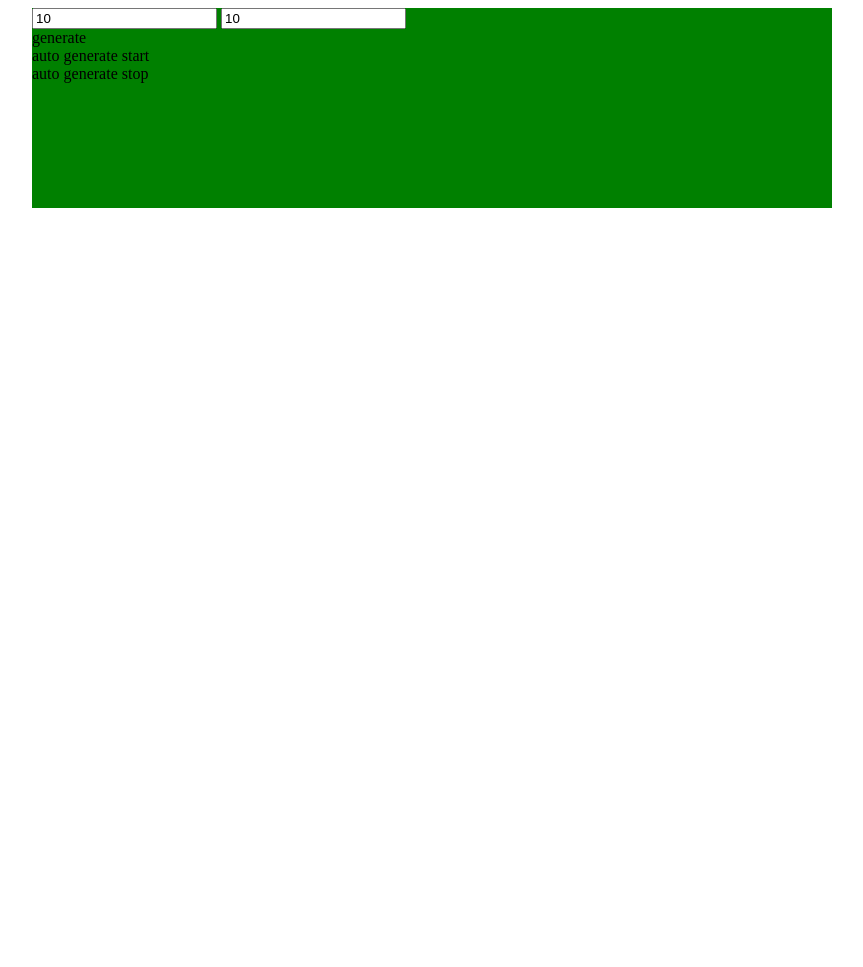
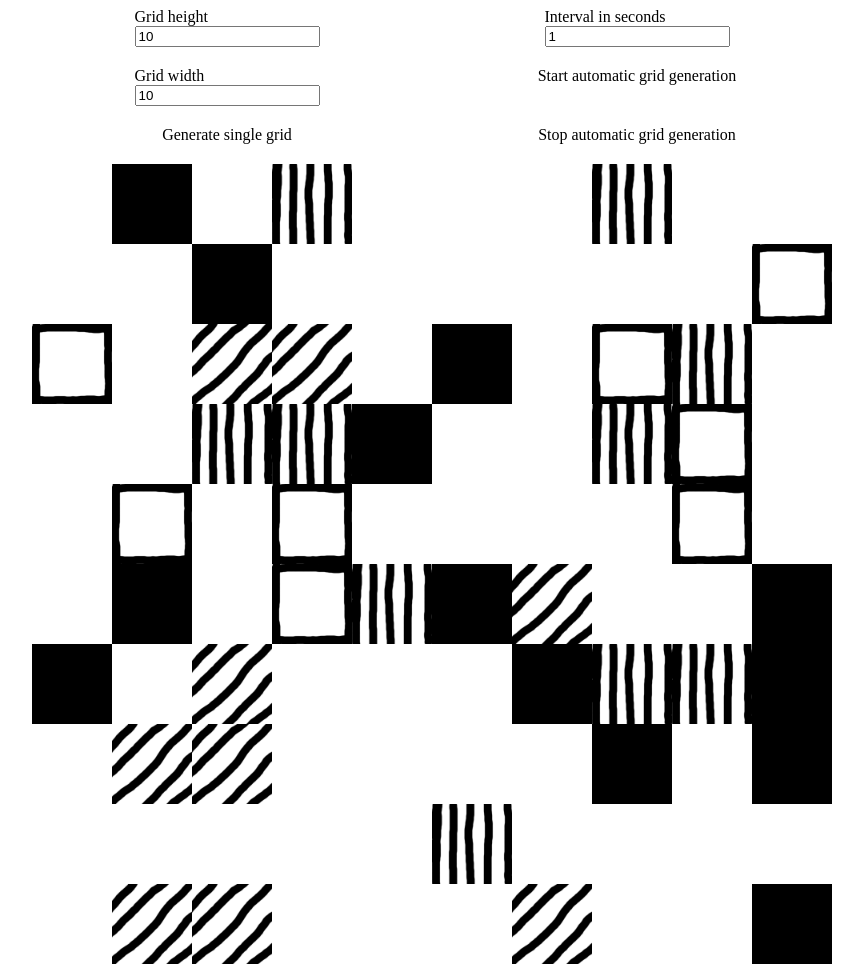
Before and after one commit to dmills-webdev/art-generator, a plain HTML site: page index.html in a window 1280 px wide. Shown: the whole page, without its empty margins (208-1071 px from the left). Drawn offline with Linux system fonts and the light colour scheme.

Commit message:
Style controls box

```diff
--- a/index.html
+++ b/index.html
@@ -12,16 +12,27 @@
 
   <div class="main-container">
     <div class="canvas-controls">
-      <input id="grid-width" value="10"></input>
-      <input id="grid-height" value="10"></input>
-      <div id="generate-grid" onclick="canvas.draw();">generate</div>
-      <div id="start-auto-generate" onclick="controller.startAuto();">auto generate start</div>
-      <div id="stop-auto-generate" onclick="controller.stopAuto();">auto generate stop</div>
+        <div class="controls-box width">
+          <div>Grid width</div><input id="grid-width" value="10"></input>
+        </div>
+
+        <div class="controls-box height">
+          <div>Grid height</div><input id="grid-height" value="10"></input>
+        </div>
+
+        <div id="generate-grid" class="controls-box basic-generate" onclick="canvas.draw();">Generate single grid</div>
+
+        <div class="controls-box interval">
+          <div>Interval in seconds</div><input id="auto-interval" value="1"></input>
+        </div>
+
+        <div id="start-auto-generate" class="controls-box auto-generate_start" onclick="controller.startAuto();">Start automatic grid generation</div>
+
+        <div id="stop-auto-generate" class="controls-box auto-generate_stop" onclick="controller.stopAuto();">Stop automatic grid generation</div>
     </div>
     <div id="canvas">
     </div>
   </div>
 
-
   <script src="script.js"></script>
 </body>
--- a/script.js
+++ b/script.js
@@ -80,10 +80,13 @@ const controller = (() => {
 
 
   controller.auto = () => {
+    let autoInterval = (document.getElementById("auto-interval").value * 1000);
     canvas.draw()
-    controller.autoGenerate = setInterval(canvas.draw,1000);
+    controller.autoGenerate = setInterval(canvas.draw,autoInterval);
   }
 
 
   return controller
 })();
+
+canvas.draw();
--- a/styles.css
+++ b/styles.css
@@ -2,6 +2,51 @@
   margin: 0 auto;
   width: 800px;
 }
+
+.canvas-controls {
+  height: auto;
+  margin-bottom: 20px;
+  display: grid;
+  grid-template-columns: 1fr 1fr;
+  grid-template-rows: auto;
+  grid-gap: 20px;
+  grid-template-areas:
+    "height interval"
+    "width  auto-generate_start"
+    "basic-generate auto-generate_stop";
+}
+
+.controls-box {
+  justify-self: center;
+}
+
+.height {
+  grid-area: height;
+}
+
+.width {
+  grid-area: width;
+}
+
+.basic-generate {
+  grid-area: basic-generate;
+}
+
+.interval {
+  grid-area: interval;
+}
+
+.auto-generate_start {
+  grid-area: auto-generate_start;
+}
+
+.auto-generate_stop {
+  grid-area: auto-generate_stop;
+}
+
+
+
+
 
 #canvas {
   height: 800px;
@@ -13,11 +58,6 @@
   max-height: 200px;
   max-width: 200px;
   background-size: 100% 100%;
-}
-
-.canvas-controls {
-  background-color: green;
-  height: 200px;
 }
 
 .cell-fill-1 {
```
